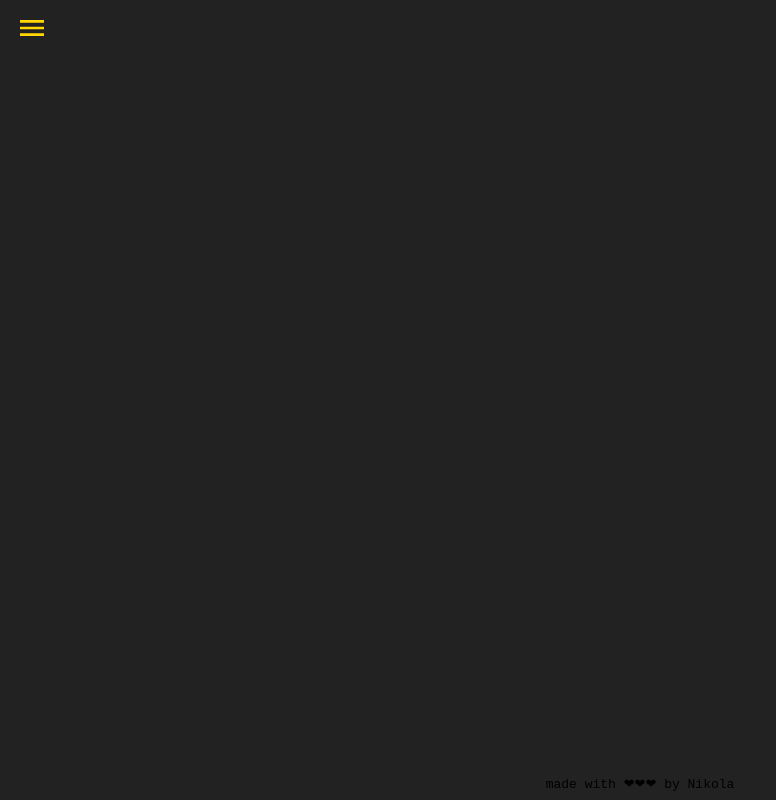
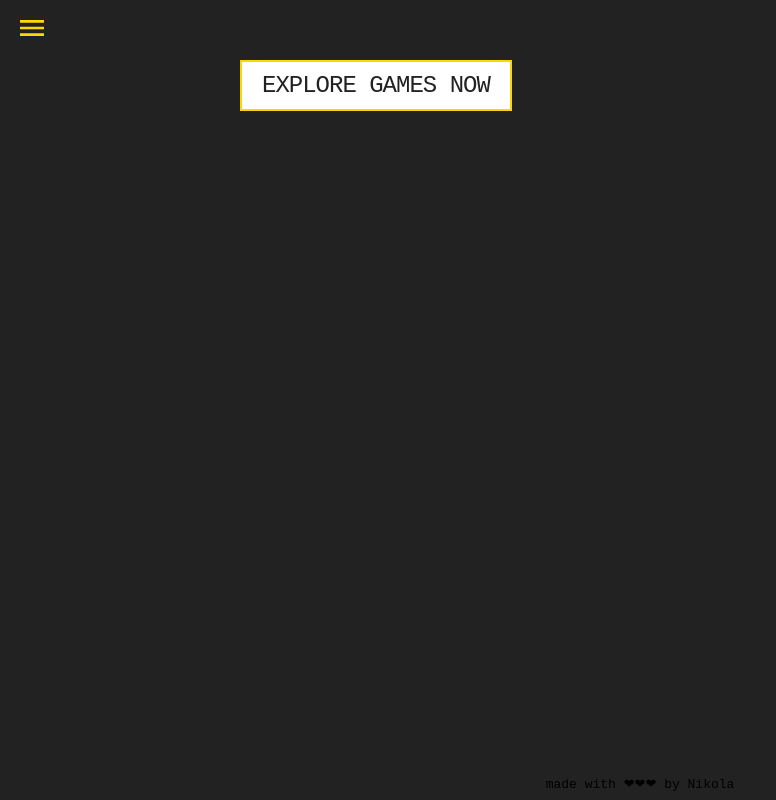
Before and after one commit to nmitic/games, a React (Create React App) app in the folder client/: page / in a window 1280 px wide. Shown: the whole page, without its empty margins (0-776 px from the left). Built offline with nearby package versions, Linux system fonts and the light colour scheme.

Commit message:
Added cta on the root route

```diff
--- a/client/src/routes/Game/Game.tsx
+++ b/client/src/routes/Game/Game.tsx
@@ -4,6 +4,9 @@ export const Game = () => {
     const data = location.state?.data
 
     return (
-        <h2>{data.name}</h2>
+        <article>
+            <h2>{data.name}</h2>
+
+        </article>
     )
 }
--- a/client/src/routes/Root/Root.tsx
+++ b/client/src/routes/Root/Root.tsx
@@ -1,8 +1,10 @@
-import {Outlet} from 'react-router-dom'
+import {Link, Outlet, useLocation} from 'react-router-dom'
 import React from "react";
 import {Layout} from "./components/Layout/Layout";
 import {Header} from "components/Header/Header";
 import {Footer} from "../../components/Footer/Footer";
+import {ButtonCoverEffect} from "../../ui-lib-components/Button";
+import {allowedCoverEffectFrom} from "../../ui-lib-components/Button/Button";
 
 export type gameDataType = {
     name: string,
@@ -24,10 +26,15 @@ export const loader = async(): Promise<{games: gamesDataType}> => {
 }
 
 export const Root = () => {
+    const isNotRootRoute = useLocation().pathname !== '/'
     return (
         <Layout
             header={<Header />}
-            main={<Outlet />}
+            main={isNotRootRoute ? <Outlet /> : (
+                <Link to="games">
+                    <ButtonCoverEffect coverEffectFrom={allowedCoverEffectFrom.right}>Explore Games Now</ButtonCoverEffect>
+                </Link>
+            )}
             footer={<Footer />}
         />
     )
```
